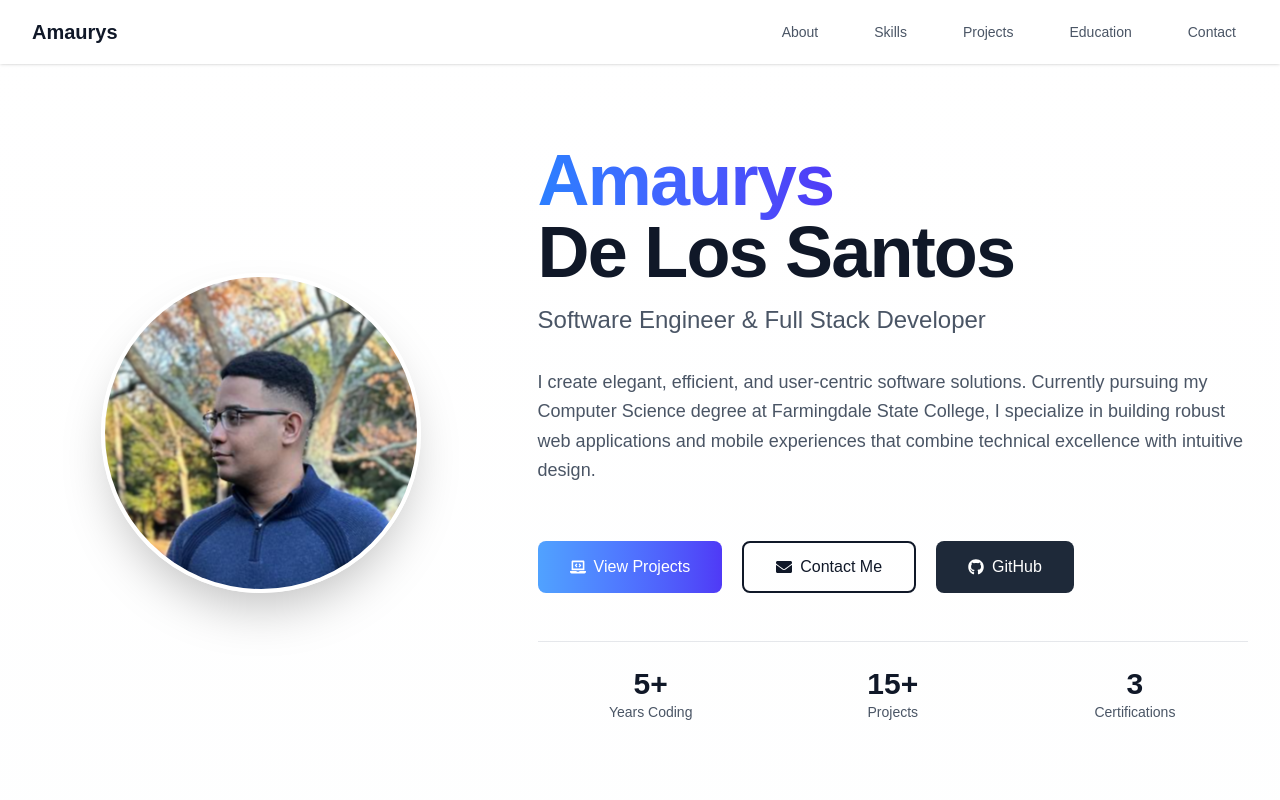
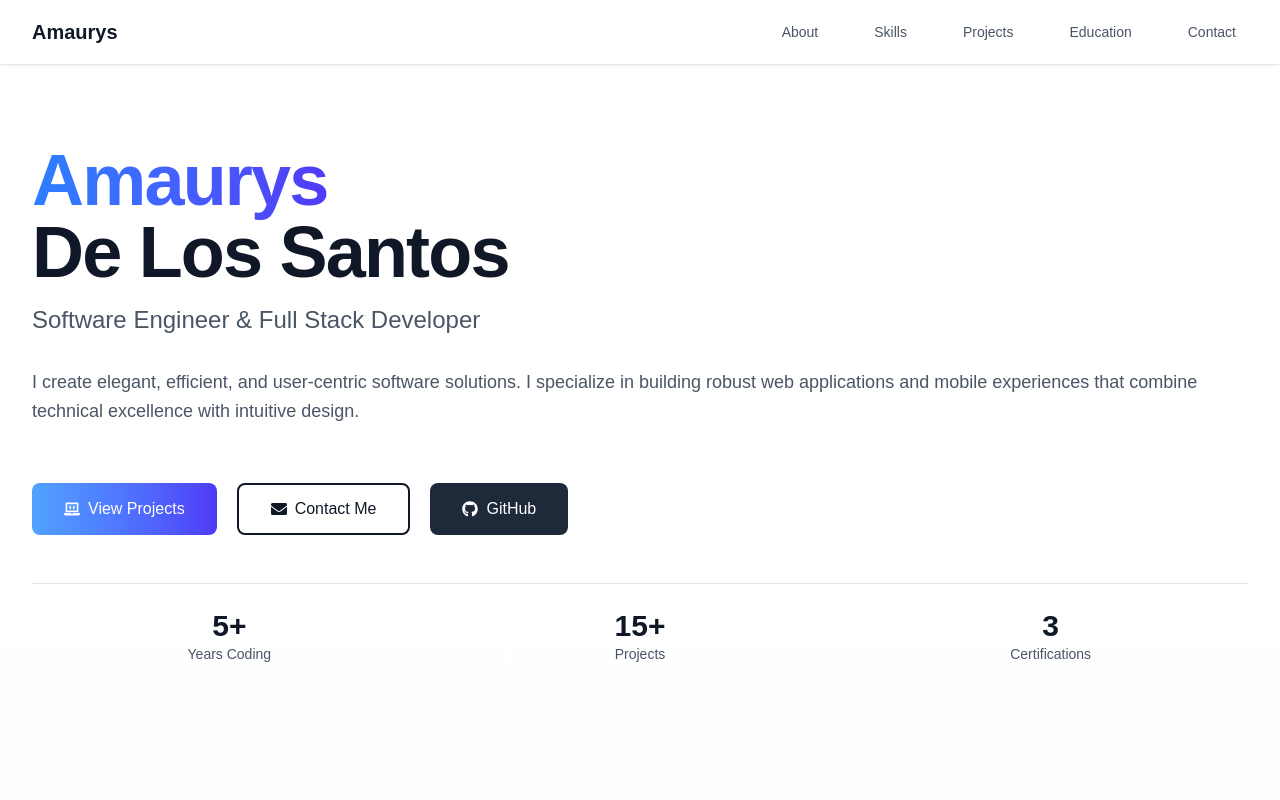
Before and after one commit to AmaurysM/amaurysdm-PersonalWebsite, a Next.js app: page / in a window 1280 px wide. Shown: the top 800 px of the page. Built offline with nearby package versions, Linux system fonts and the light colour scheme.

Commit message:
chore: update README with personal information, professional summary, skills, projects, experience, and education; refactor Home component layout and improve text clarity

```diff
--- a/src/app/page.tsx
+++ b/src/app/page.tsx
@@ -238,37 +238,17 @@ const Home = () => {
           <div className="absolute top-0 -left-64 w-96 h-96 bg-primary/10 rounded-full blur-3xl dark:bg-primary/5 -z-10"></div>
           <div className="absolute bottom-0 right-0 w-64 h-64 bg-indigo-500/10 rounded-full blur-3xl dark:bg-indigo-500/5 -z-10"></div>
 
-          <div className="grid md:grid-cols-5 gap-12 items-center">
-            <motion.div
-              initial={{ opacity: 0, scale: 0.8 }}
-              animate={{ opacity: 1, scale: 1 }}
-              transition={{ duration: 0.7, type: "spring" }}
-              className="md:col-span-2 flex justify-center relative"
-            >
-              <div className="relative w-64 h-64 md:w-80 md:h-80 rounded-full overflow-hidden shadow-2xl border-4 border-white dark:border-gray-800">
-                <Image
-                  src="/profilePicture.png"
-                  alt="Amaurys De Los Santos Mendez"
-                  fill
-                  priority
-                  style={{ objectFit: 'cover' }}
-                  className="transition-all duration-500 hover:scale-105"
-                />
-              </div>
+          <div>
 
-              {/* Decorative elements */}
-              <div className="absolute -bottom-4 -right-4 w-20 h-20 bg-primary/20 rounded-full dark:bg-primary/10 z-[-1]"></div>
-              <div className="absolute -top-4 -left-4 w-16 h-16 bg-indigo-500/20 rounded-full dark:bg-indigo-500/10 z-[-1]"></div>
-            </motion.div>
 
             <motion.div
               initial={{ opacity: 0, x: 50 }}
               animate={{ opacity: 1, x: 0 }}
               transition={{ duration: 0.7, delay: 0.3 }}
-              className="md:col-span-3 space-y-8"
+              className="w-full  space-y-8"
             >
               <div>
-                <h1 className="text-5xl md:text-6xl lg:text-7xl font-bold mb-4 tracking-tight">
+                <h1 className="w-full text-5xl md:text-6xl lg:text-7xl font-bold mb-4 tracking-tight">
                   <span className="bg-clip-text text-transparent bg-gradient-to-r from-blue-500 to-indigo-600 dark:from-primary dark:to-indigo-400">
                     Amaurys
                   </span>
@@ -281,7 +261,7 @@ const Home = () => {
               </div>
 
               <p className="text-gray-600 dark:text-gray-300 leading-relaxed text-lg">
-                I create elegant, efficient, and user-centric software solutions. Currently pursuing my Computer Science degree at Farmingdale State College, I specialize in building robust web applications and mobile experiences that combine technical excellence with intuitive design.
+                I create elegant, efficient, and user-centric software solutions. I specialize in building robust web applications and mobile experiences that combine technical excellence with intuitive design.
               </p>
 
               <div className="flex flex-wrap gap-5 pt-6">
```
Also changed, not shown: 1 other file (tests, documents, lock files or other folders).
